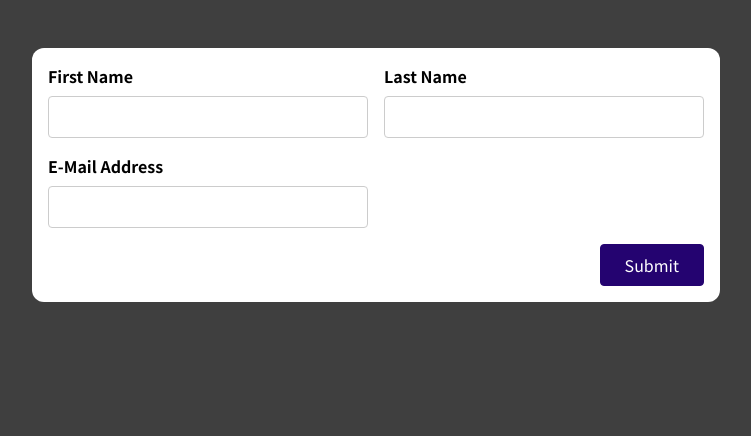
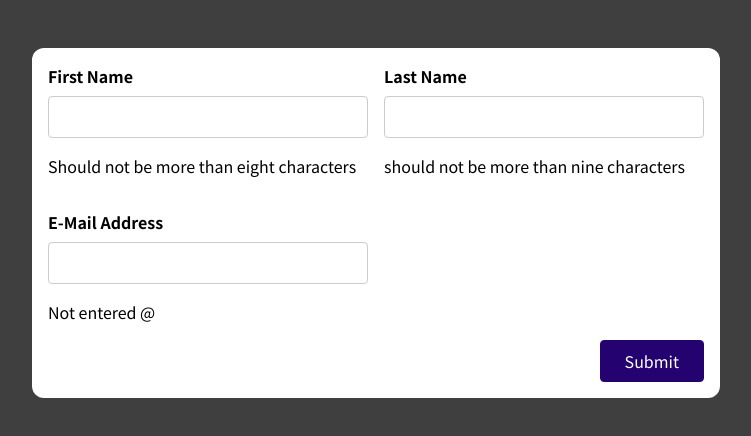
Before and after one commit to burulaiplanet/hw-21, a React (Create React App) app: page / in a window 1280 px wide. Shown: the top 436 px of the page, without its empty margins (264-1015 px from the left). Built offline with nearby package versions, Linux system fonts and the light colour scheme.

Commit message:
Update BasicForm.js

```diff
--- a/src/components/BasicForm.js
+++ b/src/components/BasicForm.js
@@ -7,14 +7,14 @@ const inputChangeReducer = (prevState, action) => {
 		return {
 			...prevState,
 			firstNameValue: action.firstNameValue,
-			isValidOneInput: prevState.firstNameValue.trim().length > 8,
+			isValidOneInput: prevState.firstNameValue.length < 8,
 		}
 	}
 	if (action.type === 'TWO_INPUT') {
 		return {
 			...prevState,
 			lastNameInputValue: action.lastNameInputValue,
-			isValidTwoInput: prevState.lastNameInputValue.trim().length >9,
+			isValidTwoInput: prevState.lastNameInputValue.length <9,
 		}
 	}
 	if (action.type === 'THREE_INPUT') {
@@ -29,8 +29,8 @@ const inputChangeReducer = (prevState, action) => {
 	if (action.type === 'INPUTS_BLUR')
 		return {
 			...prevState,
-			isValidOneInput: prevState.firstNameValue.trim().length >8,
-			isValidTwoInput: prevState.lastNameInputValue.trim().length > 9,
+			isValidOneInput: prevState.firstNameValue.length <8,
+			isValidTwoInput: prevState.lastNameInputValue.length <9,
 			isValiThreeInput: prevState.emailInputValue.includes('@'),
 		}
 	return prevState
@@ -96,6 +96,7 @@ const BasicForm = () => {
 						id='name'
 						onBlur={validateIputsHandler}
 					/>
+					 {!inputState.isValidOneInput && <p>Should not be more than eight characters</p>}
 				</div>
 				<div
 					className={
@@ -111,6 +112,7 @@ const BasicForm = () => {
 						id='name'
 						onBlur={validateIputsHandler}
 					/>
+					{!inputState.isValidTwoInput && <p>should not be more than nine characters</p>}
 				</div>
 			</div>
 			<div
@@ -127,6 +129,7 @@ const BasicForm = () => {
 					id='name'
 					onBlur={validateIputsHandler}
 				/>
+				{!inputState.isValidTwoInput && <p>Not entered @</p>}
 			</div>
 			<div className='form-actions'>
 				<button >Submit</button>
```
